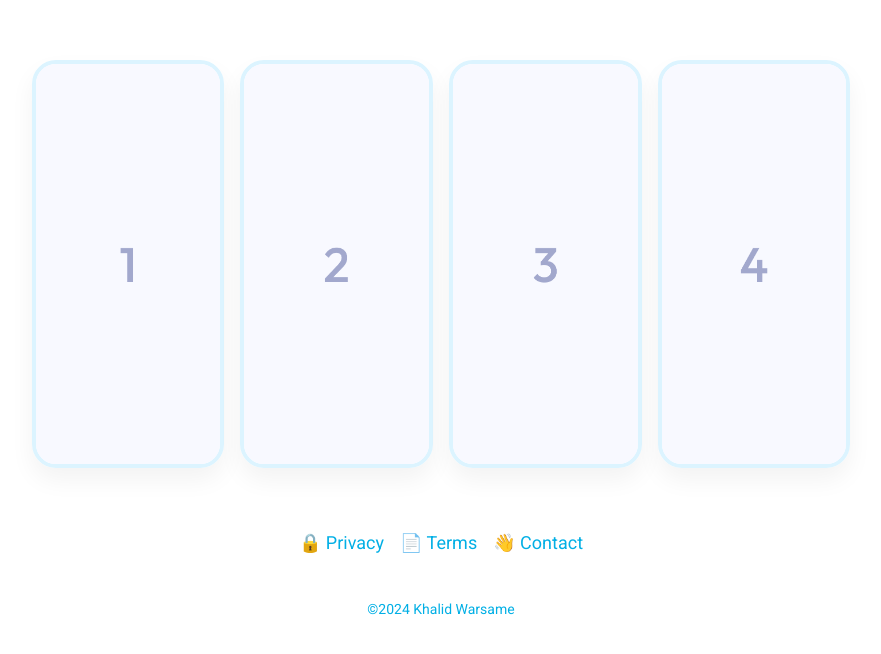
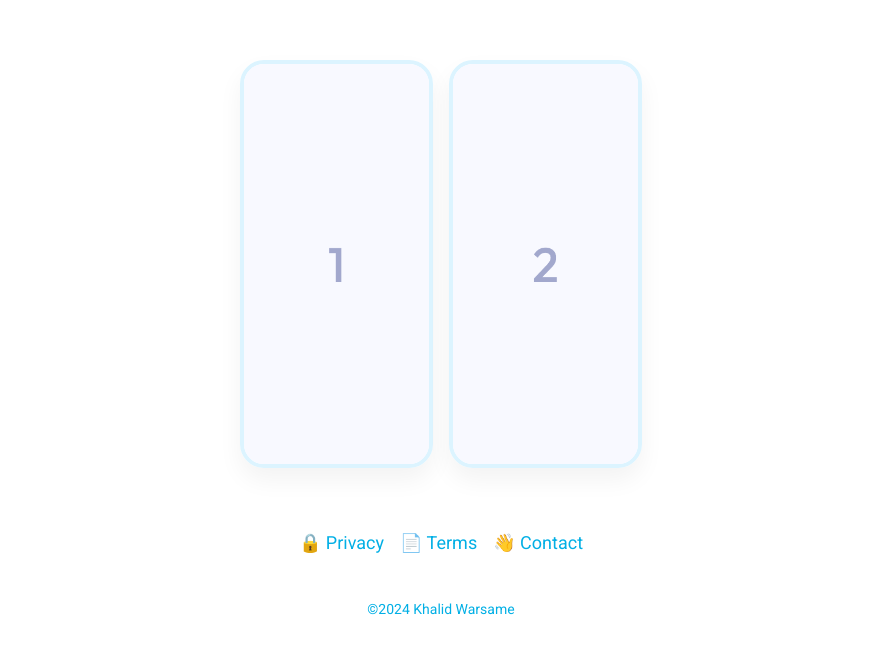
Before and after one commit to KhalidWar/bucketize.app, a plain HTML site: page index.html in a window 1280 px wide. Shown: the part 118-772 px from the top of the page, without its empty margins (199-1080 px from the left). Drawn offline with Linux system fonts and the light colour scheme.

Commit message:
Updated screenshot layout

```diff
--- a/index.html
+++ b/index.html
@@ -58,7 +58,7 @@
 
         .screenshot-container {
             display: grid;
-            grid-template-columns: repeat(4, 1fr);
+            grid-template-columns: repeat(2, 1fr);
             padding: 16px;
             gap: 16px;
         }
@@ -111,8 +111,6 @@
         <div class="screenshot-container">
             <img class="screenshot" src="./assets/ss-a1.png" />
             <img class="screenshot" src="./assets/ss-a2.png" />
-            <img class="screenshot" src="./assets/ss-a3.png" />
-            <img class="screenshot" src="./assets/ss-a4.png" />
         </div>
     </div>
     <div class="link-container">
```
